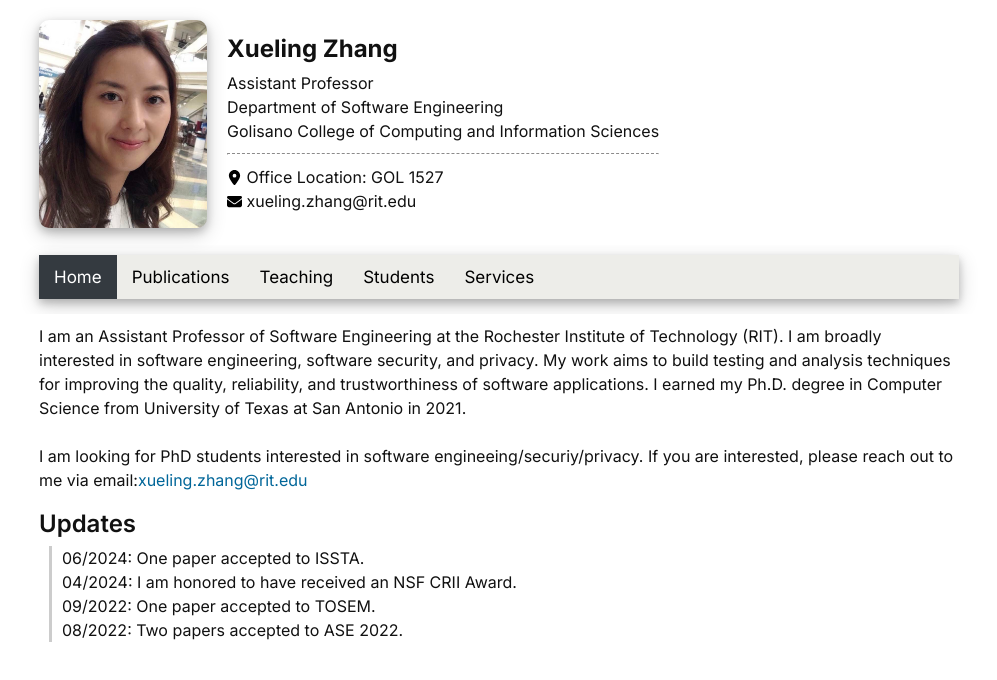
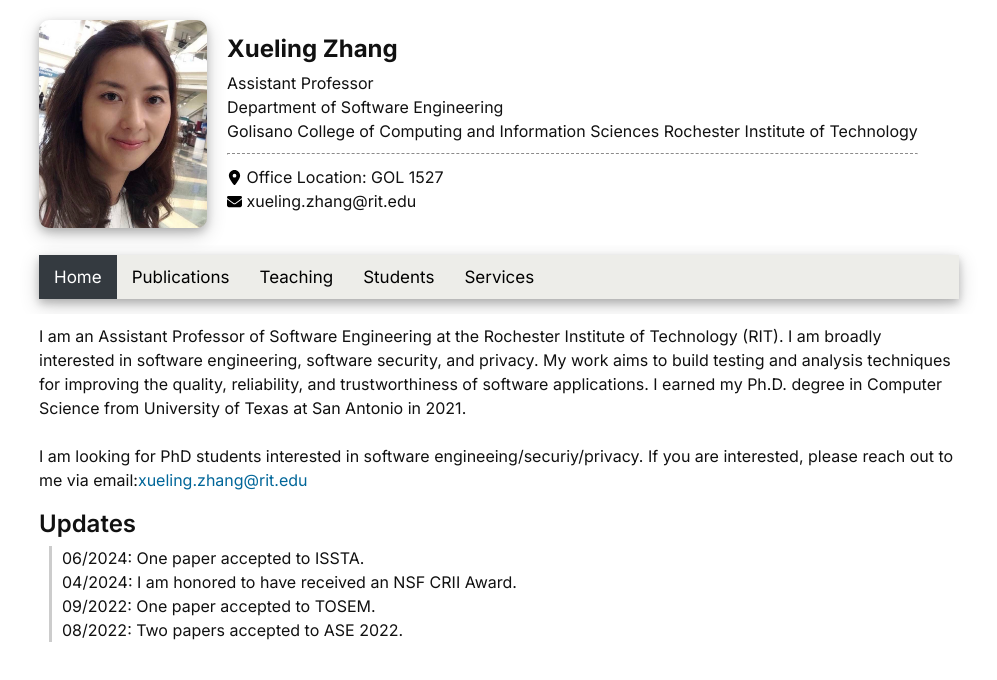
Before and after one commit to XuelingZ/XuelingZ.github.io, a Next.js app: page / in a window 1280 px wide. Shown: the top 680 px of the page, without its empty margins (141-1138 px from the left). Built offline with nearby package versions, Linux system fonts and the light colour scheme.

Commit message:
Update profile.js

```diff
--- a/src/components/profile.js
+++ b/src/components/profile.js
@@ -19,6 +19,7 @@ export default function Profile() {
             Assistant Professor<br/>
             Department of Software Engineering<br/>
             Golisano College of Computing and Information Sciences
+	    Rochester Institute of Technology
 			</p>
 			<p>
 				</p><hr style={{"borderTop":"1px dashed #8c8b8b","borderBottom":"1px dashed #fff"}} />
```
